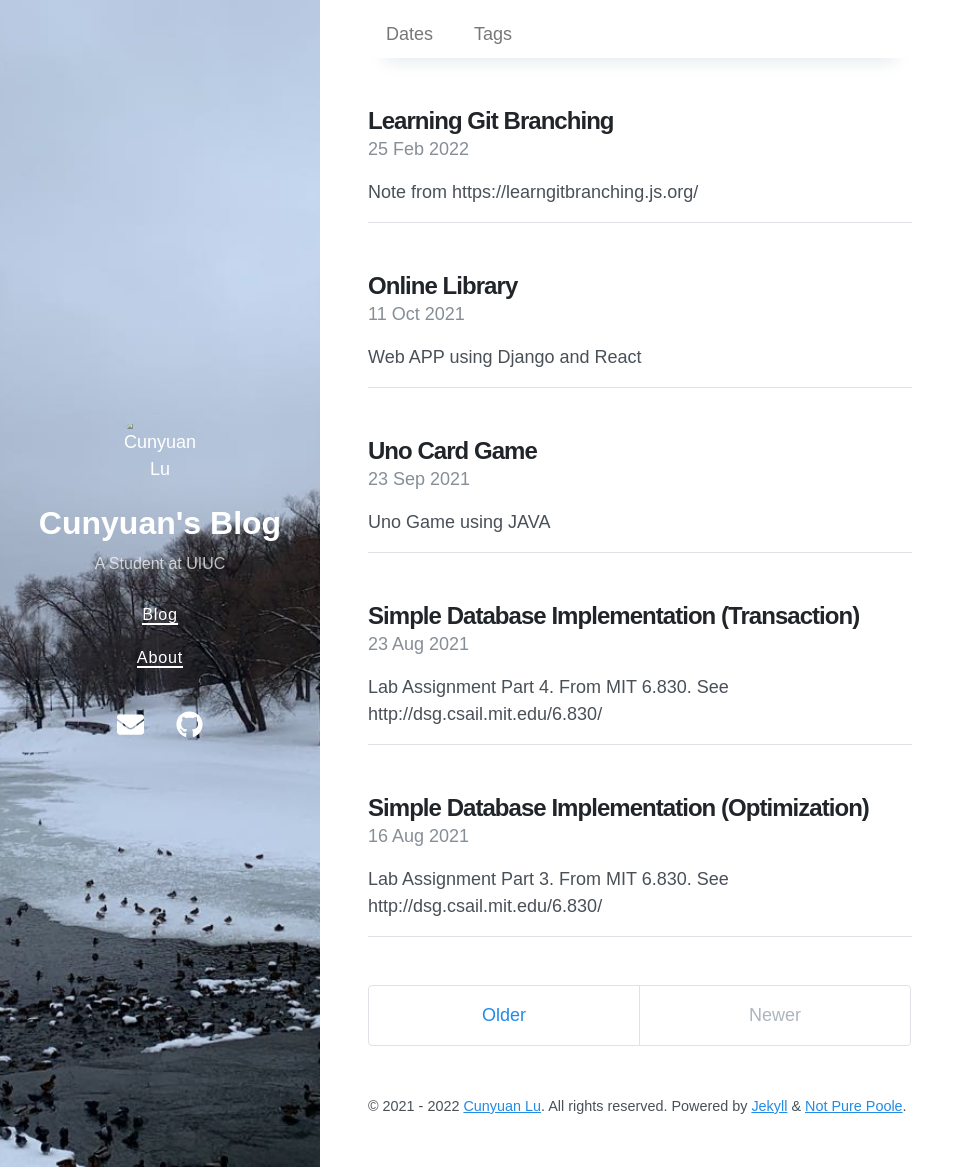
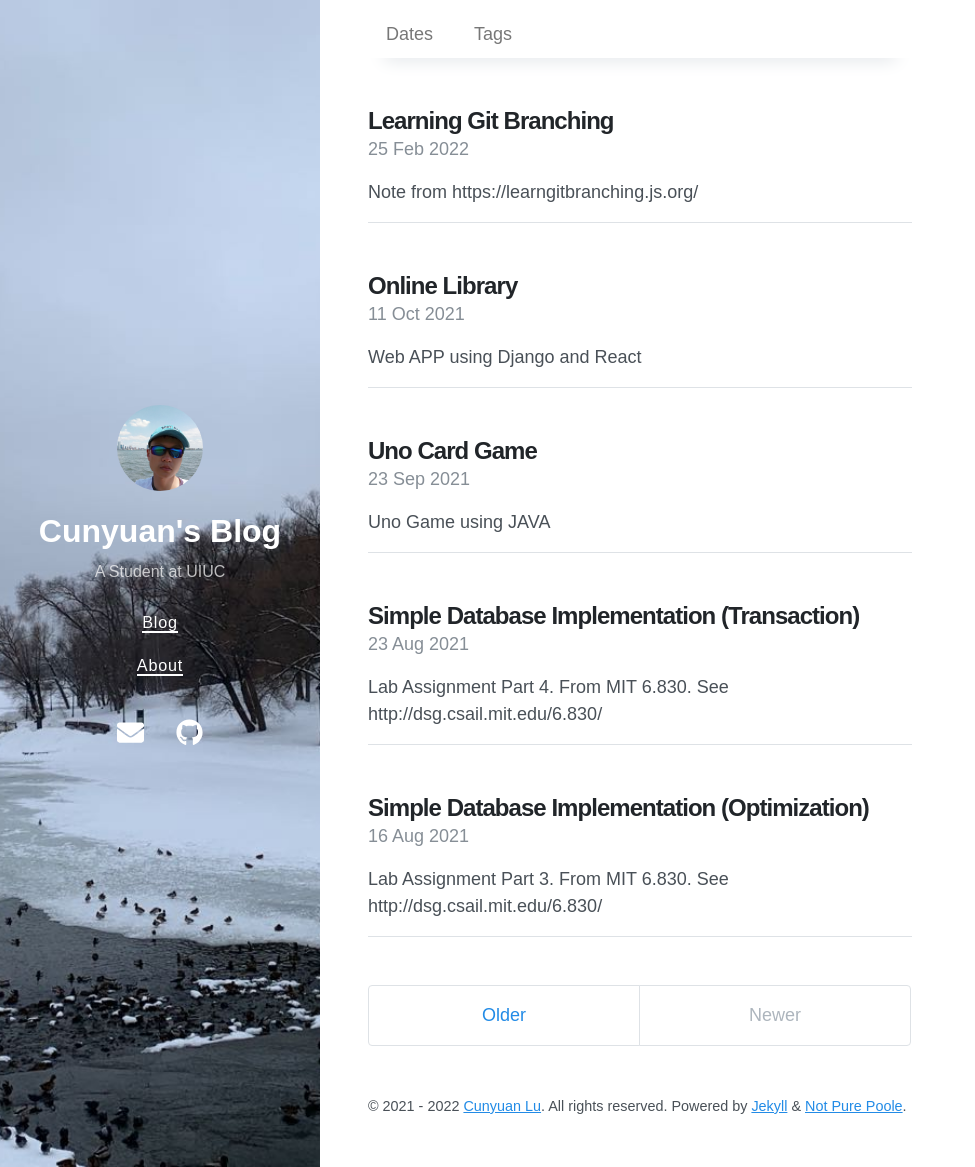
Before and after one commit to Timelordlulu/Blog, a Jekyll site: the page built from index.html, in a window 1280 px wide and 1167 px high. Shown: the whole window, without its empty margins (0-975 px from the left). Built offline with Jekyll 4.4.1, drawn with Linux system fonts in a browser that asks for light colours; nearby versions of some CDN libraries; the list of posts is cut into pages by our own code.

Commit message:
fix avatar

```diff
--- a/_config.yml
+++ b/_config.yml
@@ -2,7 +2,7 @@
 title: Cunyuan's Blog
 description: A Student at UIUC
 url: https://timelordlulu.github.io/blog/
-avatar: /avatar.jpg
+avatar: images/avatar.jpg
 paginate: 5
 permalink: pretty
 cover_image: /bg.jpeg
```
